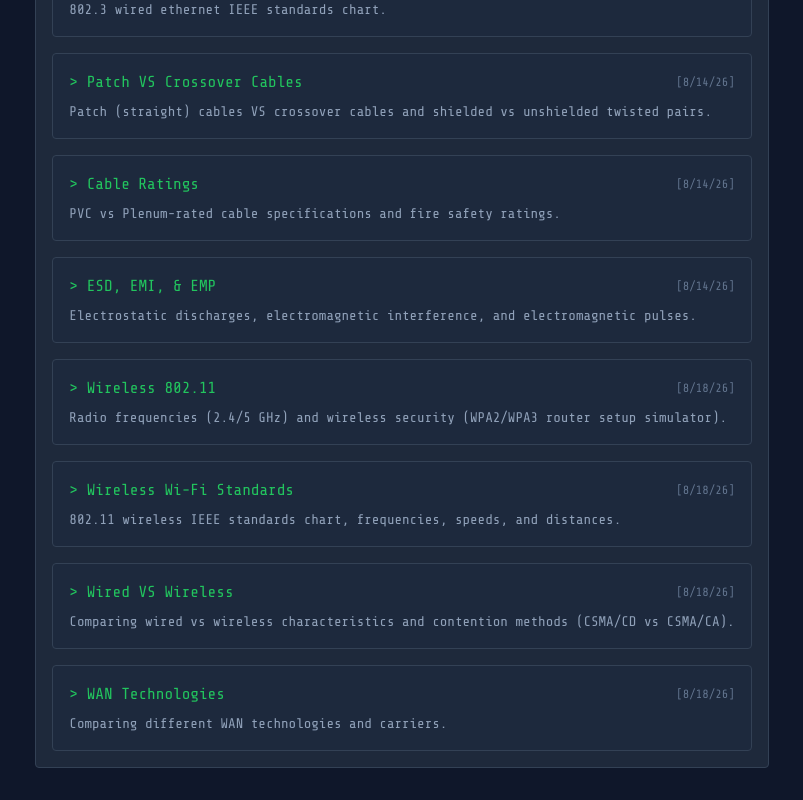
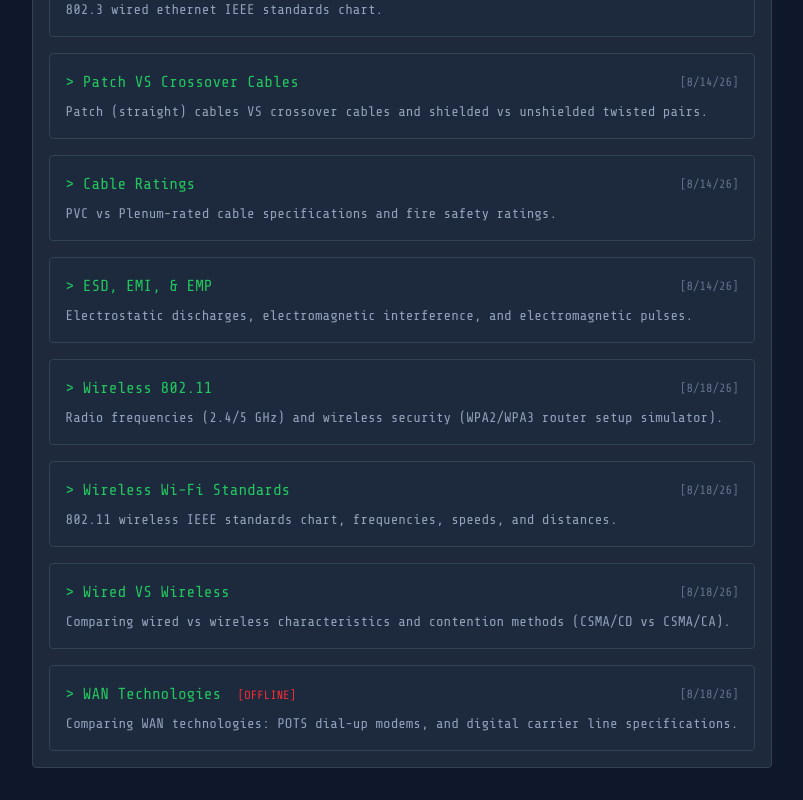
Before and after one commit to Zytronium/ENT_Study, a Next.js app: page / in a window 1280 px wide. Shown: the part 1085-1885 px from the top of the page, without its empty margins (238-1041 px from the left). Built offline with nearby package versions, Linux system fonts and the light colour scheme.

Commit message:
Update WAN Technologies description and fix some info in study guide sections

```diff
--- a/app/page.tsx
+++ b/app/page.tsx
@@ -131,7 +131,8 @@ const studyTopics: Array<{
     href: "/wan-technologies",
     title: "WAN Technologies",
     date: "8/18/26",
-    description: "Comparing different WAN technologies and carriers.",
+    description: "Comparing WAN technologies: POTS dial-up modems, and digital carrier line specifications.",
+    offline: true,
   },
 ];
 
--- a/public/STUDY_GUIDE.md
+++ b/public/STUDY_GUIDE.md
@@ -416,16 +416,16 @@ Contention method: CSMA/CA (Carrier Sense Multiple Access with Collision _Avoida
 
 ### Modems and POTS
 
-Traditional dial-up modems used POT lines (Plain Old Telephone lines), which provided analog telephone connections
-over copper wires. A modem converted digital computer data into signals suitable for transmission over the
-analog telephone line and converted received signals back into digital data. Dial-up modem speeds ranged from
+Traditional dial-up modems used POTS lines (Plain Old Telephone Service lines), which provided analog telephone
+connections over copper wires. A modem converted digital computer data into signals suitable for transmission over
+the analog telephone line and converted received signals back into digital data. Dial-up modem speeds ranged from
 approximately 300 bps to 54 Kbps, depending on the modem and connection standard.
 
 ### Carrier chart
 
 | Carrier | 64 Kbps Channels | Max Throughput |
 |---------|-----------------:|---------------:|
-| ISDN    |                2 |       128 Kbps |
+| ISDN    |                2 |   128 **K**bps |
 | T1      |               24 |     1.544 Mbps |
 | T3      |      672 (T1x28) |    44.736 Mbps |
 | E1      |               32 |     2.048 Mbps |
```
